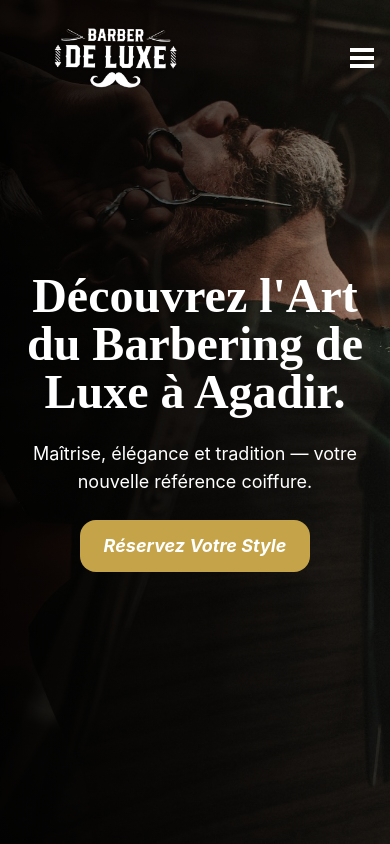
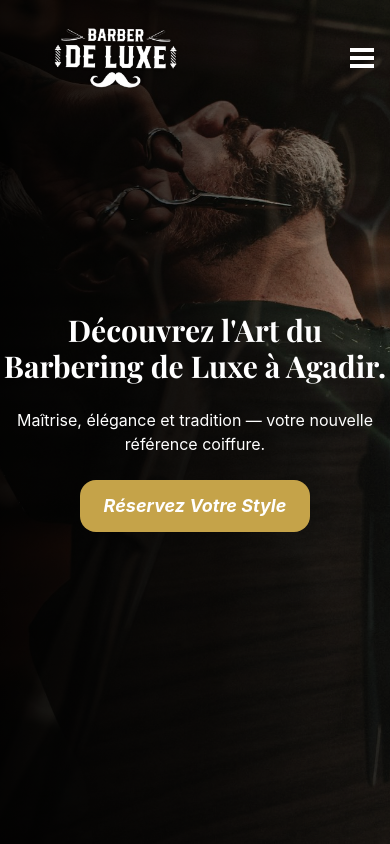
Before and after one commit to sleepyNajlio/BarberShop, a Next.js app: page / in a window 390 px wide. Shown: the top 844 px of the page. Built offline with nearby package versions, Linux system fonts and the light colour scheme.

Commit message:
pagespeed

```diff
--- a/next.config.mjs
+++ b/next.config.mjs
@@ -1,7 +1,14 @@
 /** @type {import('next').NextConfig} */
 const nextConfig = {
   images: {
-    domains: ["scontent.cdninstagram.com", "scontent-iad3-1.cdninstagram.com"],
+    remotePatterns: [
+      {
+        protocol: "https",
+        hostname: "scontent.cdninstagram.com",
+        port: "",
+        pathname: "/v/**",
+      },
+    ],
   },
 };
 
--- a/src/app/components/Hero.js
+++ b/src/app/components/Hero.js
@@ -64,7 +64,7 @@ const Hero = () => {
         transition={{ duration: 1 }}
       >
         <motion.h1
-          className="text-5xl md:text-6xl max-w-3xl font-playfair font-bold text-center"
+          className="text-3xl md:text-5xl max-w-3xl font-playfair font-bold text-center"
           initial={{ opacity: 0 }}
           whileInView={{ opacity: 1 }}
           transition={{ duration: 0.6, delay: 0.2 }}
@@ -72,7 +72,7 @@ const Hero = () => {
           Découvrez l'Art du Barbering de Luxe à Agadir.
         </motion.h1>
         <motion.p
-          className="text-lg md:text-2xl max-w-2xl mx-auto mb-8"
+          className="text-l md:text-2xl max-w-2xl mx-auto mb-8"
           initial={{ opacity: 0 }}
           whileInView={{ opacity: 1 }}
           transition={{ duration: 0.6, delay: 0.4 }}
--- a/src/app/globals.css
+++ b/src/app/globals.css
@@ -2,7 +2,7 @@
 @tailwind base;
 @tailwind components;
 @tailwind utilities;
-@import url("https://fonts.googleapis.com/css2?family=Playfair+Display:wght@400;500;600;700&display=swap");
+/* @import url("https://fonts.googleapis.com/css2?family=Playfair+Display:wght@400;500;600;700&display=swap"); */
 
 body {
   font-family: "Inter", sans-serif;
--- a/src/app/layout.js
+++ b/src/app/layout.js
@@ -1,4 +1,5 @@
 import { Geist, Geist_Mono } from "next/font/google";
+import { Playfair_Display } from "next/font/google";
 import "./globals.css";
 import Navbar from "./components/common/Navbar";
 import Footer from "./components/common/Footer";
@@ -7,6 +8,12 @@ export const metadata = {
   description:
     "Barber de Luxe Agadir, votre barbier de luxe, propose un service haut de gamme : coupe de cheveux et taille de barbe. Réservez dès maintenant !",
 };
+
+const playfair = Playfair_Display({
+  subsets: ["latin"],
+  weight: ["400", "500", "600", "700"],
+  variable: "--font-playfair",
+});
 
 export default function RootLayout({ children }) {
   return (
```
